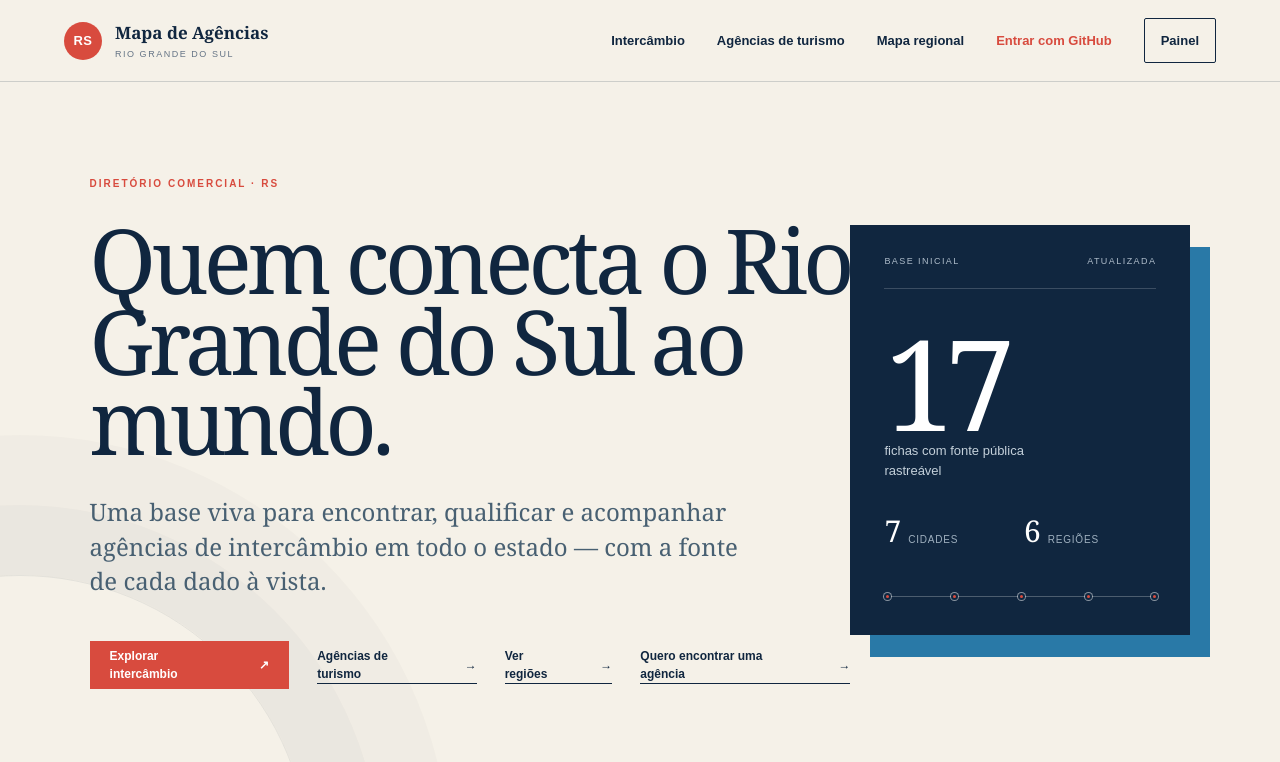
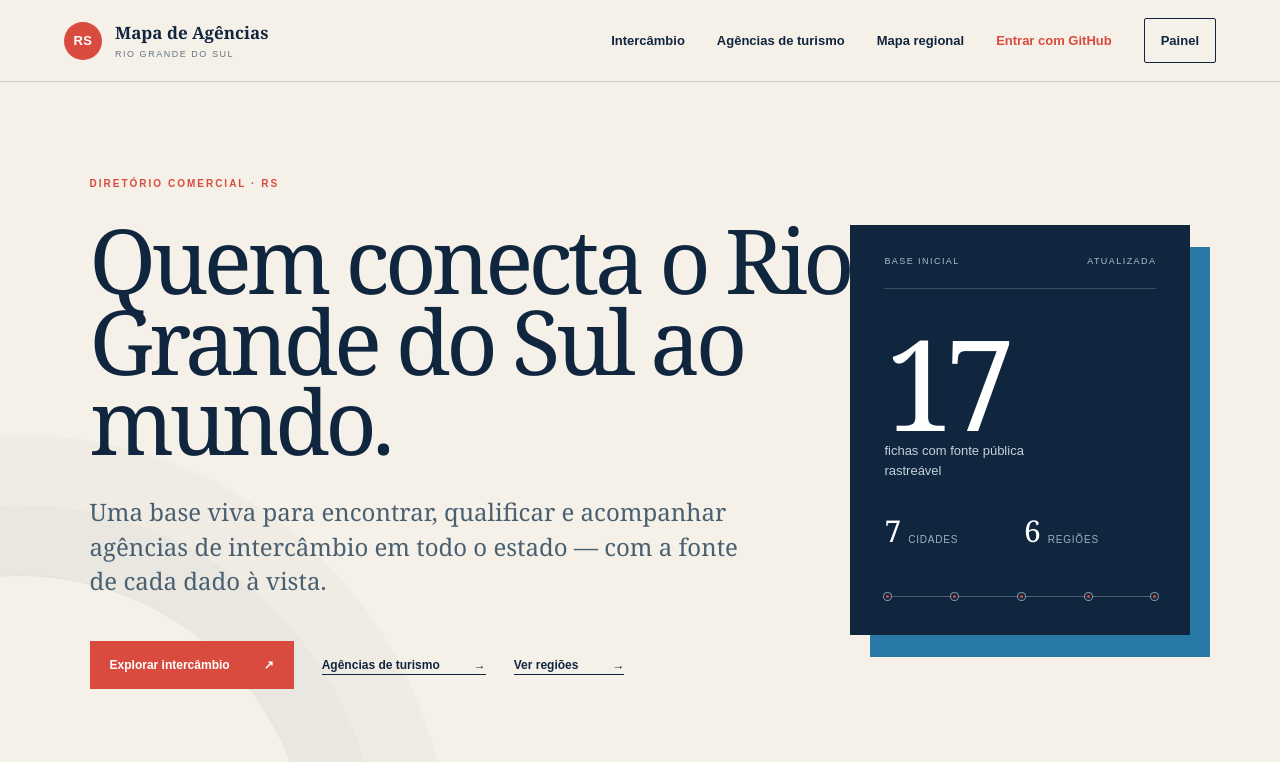
Before and after one commit to baxinski/baxinski-mapa-agencias-rs, a Next.js app: page / in a window 1280 px wide. Shown: the top 762 px of the page. Built offline with nearby package versions, Linux system fonts and the light colour scheme; no server answers.

Commit message:
Remove unused public intake link

```diff
--- a/app/page.tsx
+++ b/app/page.tsx
@@ -17,7 +17,6 @@ export default function Home() {
             <Link className="button primary" href="/agencias">Explorar intercâmbio <span>↗</span></Link>
             <Link className="button text" href="/turismo">Agências de turismo <span>→</span></Link>
             <Link className="button text" href="/mapa">Ver regiões <span>→</span></Link>
-            <Link className="button text" href="/encontrar-agencia">Quero encontrar uma agência <span>→</span></Link>
           </div>
         </div>
         <div className="hero-panel" aria-label="Resumo da base">
```
